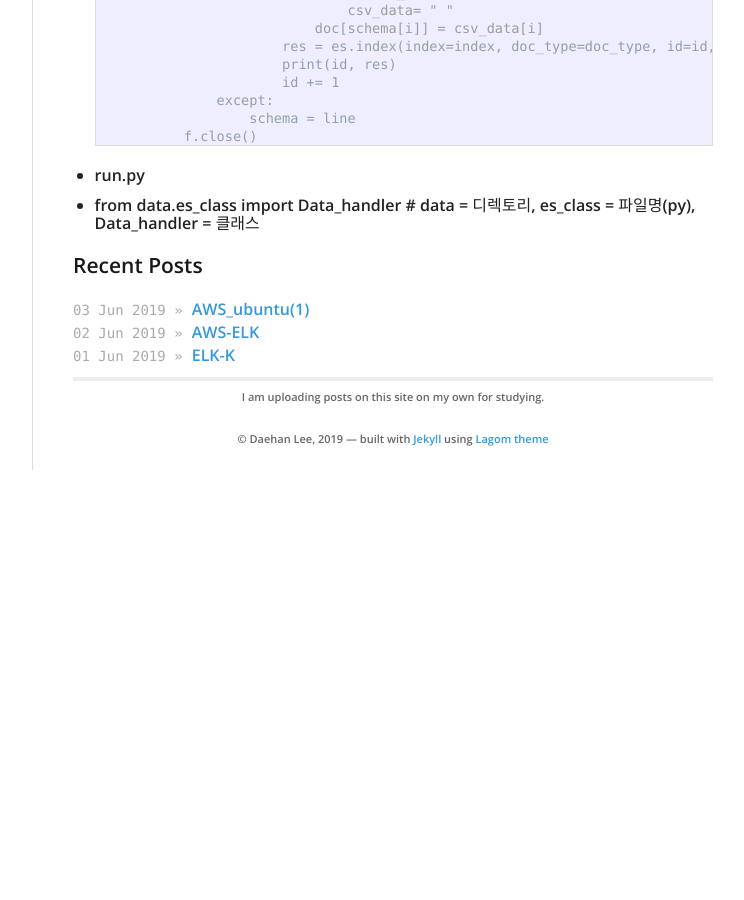
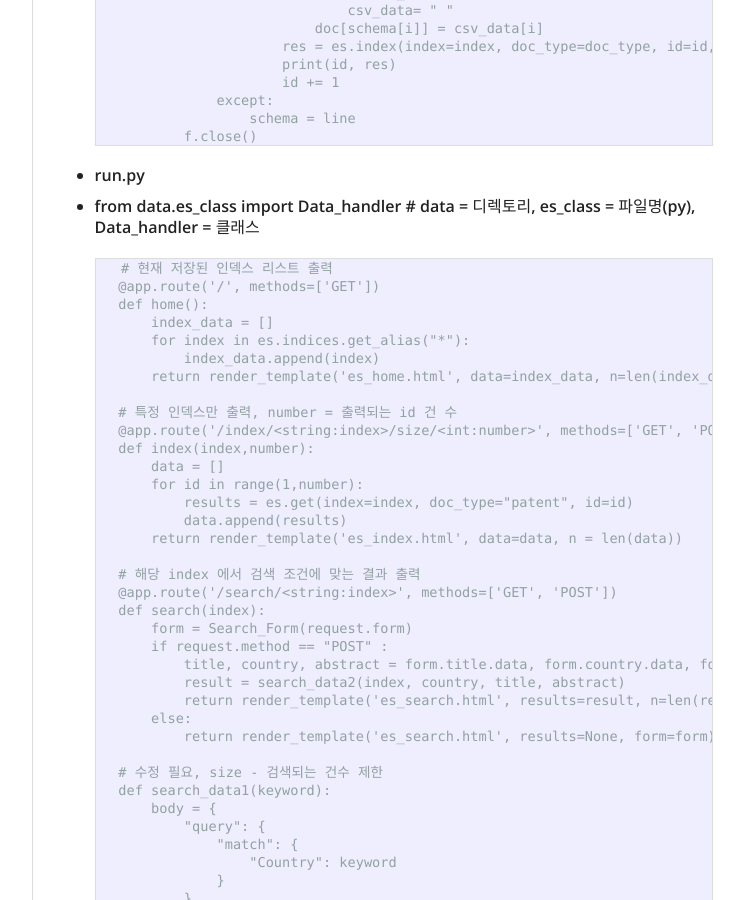
Before and after one commit to daehan0226/Study, a Jekyll site: the page built from _posts/2019-06-03-AWS_ubuntu(2).md, in a window 1280 px wide and 900 px high, scrolled down 683 px. Shown: the whole window, without its empty margins (378-1122 px from the left). Built offline with Jekyll 4.4.1, drawn with Linux system fonts in a browser that asks for light colours; before the commit the page ends 1153 px from its top, so only the background shows below that; some of the changed text lies outside the part shown.

Commit message:
Update 2019-06-03-AWS_ubuntu(2).md

```diff
--- a/_posts/2019-06-03-AWS_ubuntu(2).md
+++ b/_posts/2019-06-03-AWS_ubuntu(2).md
@@ -48,3 +48,82 @@ categories:
 
 * run.py
 - from data.es_class import Data_handler   # data = 디렉토리, es_class = 파일명(py), Data_handler = 클래스
+
+
+
+        # 현재 저장된 인덱스 리스트 출력
+        @app.route('/', methods=['GET'])
+        def home():
+            index_data = []
+            for index in es.indices.get_alias("*"):
+                index_data.append(index)
+            return render_template('es_home.html', data=index_data, n=len(index_data))
+
+        # 특정 인덱스만 출력, number = 출력되는 id 건 수
+        @app.route('/index/<string:index>/size/<int:number>', methods=['GET', 'POST'])
+        def index(index,number):
+            data = []
+            for id in range(1,number):
+                results = es.get(index=index, doc_type="patent", id=id)
+                data.append(results)
+            return render_template('es_index.html', data=data, n = len(data))
+
+        # 해당 index 에서 검색 조건에 맞는 결과 출력
+        @app.route('/search/<string:index>', methods=['GET', 'POST'])
+        def search(index):
+            form = Search_Form(request.form)
+            if request.method == "POST" :
+                title, country, abstract = form.title.data, form.country.data, form.abstract.data
+                result = search_data2(index, country, title, abstract)
+                return render_template('es_search.html', results=result, n=len(result), form=form)
+            else:
+                return render_template('es_search.html', results=None, form=form)
+
+        # 수정 필요, size - 검색되는 건수 제한
+        def search_data1(keyword):
+            body = {
+                "query": {
+                    "match": {
+                        "Country": keyword
+                    }
+                },
+                "size": 500
+            }
+            results = es.search(index="nisshin", body=body)
+            re_hits = results['hits']['hits']
+            n = len(re_hits)
+            result = []
+            for i in range(n):
+                # print(re_hits[i]['_source'])
+                data = re_hits[i]['_source']
+                result.append([data['Country'], data['Application date'], data['Inventor'], data['Title'], data['Abstract'], data['Claim']])
+            return result
+
+        def search_data2(index, keyword1, keyword2, keyword3):
+            body = {
+                "query":  {
+                    "bool": {
+                        "should": [
+                            {"match": {"국가코드": keyword1}},
+                            {"match": {"발명의 명칭": keyword2}},
+                            {"match": {"요약": keyword3}}
+                            ]
+                        }
+                    },
+                "size": 500 # 검색되는 건수 제한
+            }
+            results = es.search(index=index, body=body)
+            re_hits = results['hits']['hits']
+            n = len(re_hits)
+            result = []
+            for i in range(n):
+                data = re_hits[i]['_source']
+                result.append([data['국가코드'], data['출원일'], data['출원인'], data['발명의 명칭'], data['요약'], data['대표청구항']])
+            return result
+
+        # csv 파일 확인사항 1. , 제거 2. 빈칸 채우기 3. column 확인
+        #add_data1 = Data_handler("filename", "index", "doc_type")
+        #add_data1.upload_data()
+
+        #delete_index = Index_handler("index")
+        #delete_index.delete()
```
